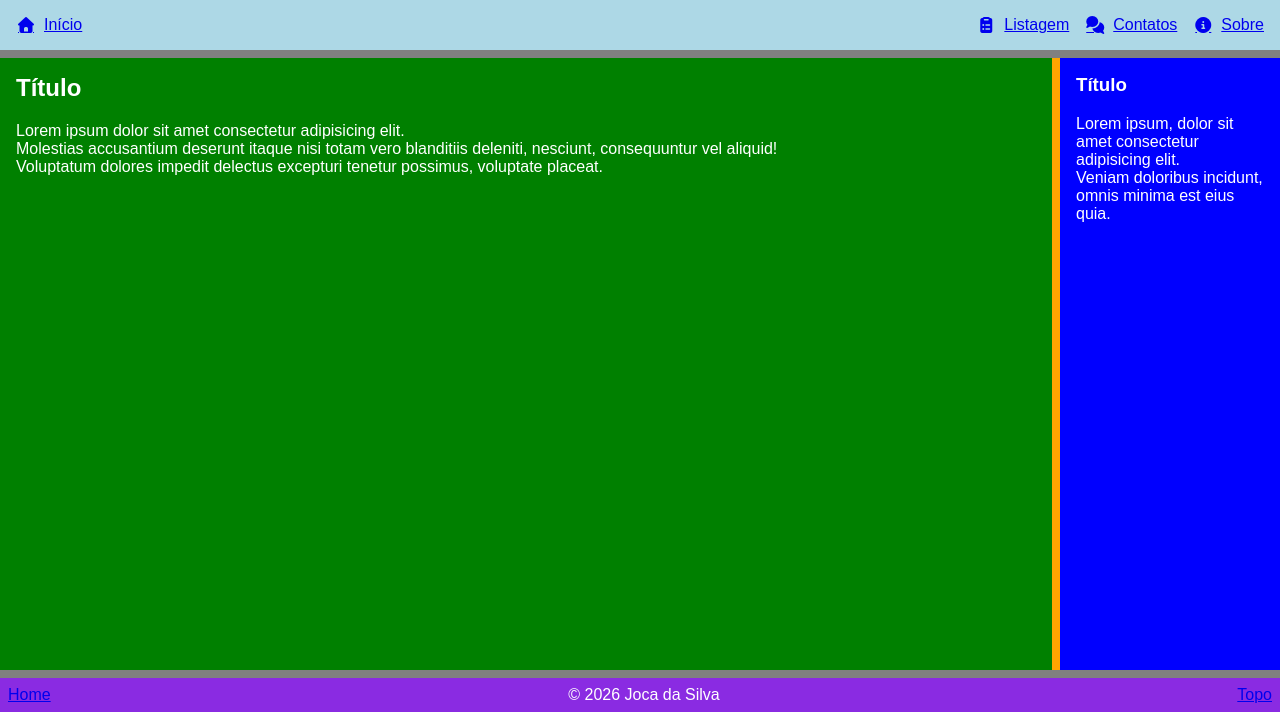
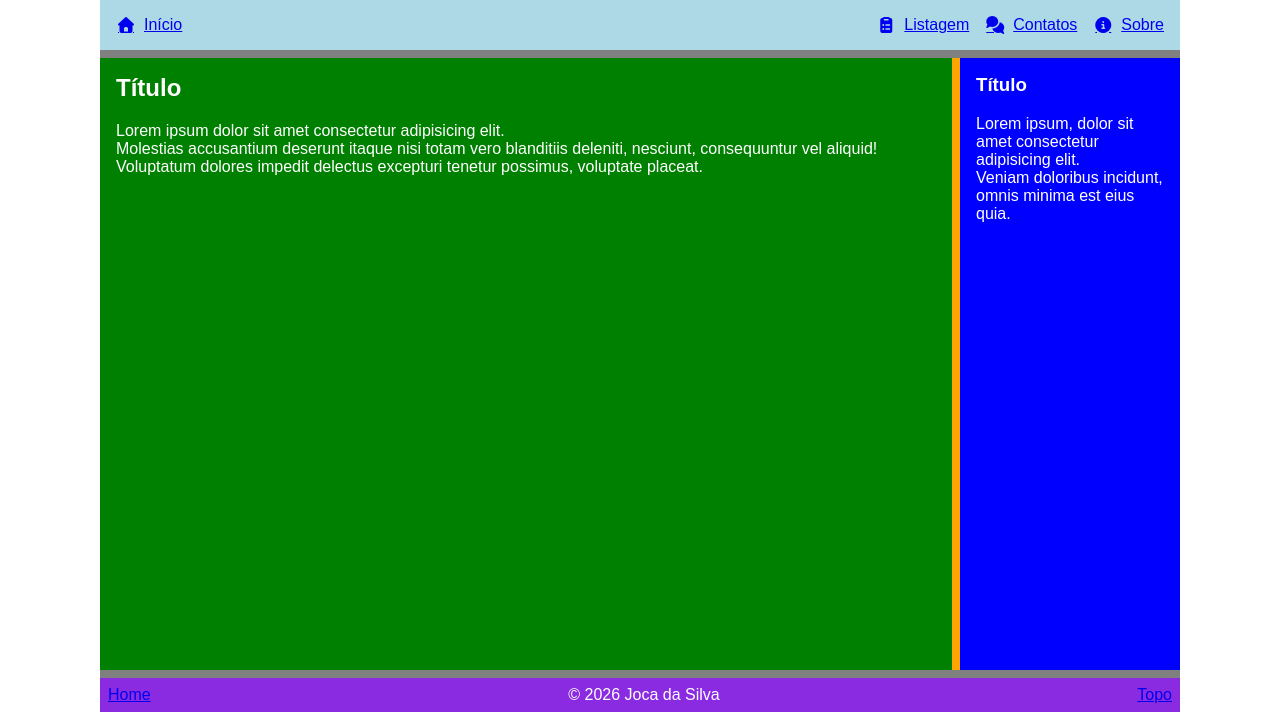
Before and after one commit to Luferat/layout, a plain HTML site: page index.html in a window 1280 px wide. Shown: the part 88-800 px from the top of the page. Drawn offline with Linux system fonts and the light colour scheme.

Commit message:
Update index.html

```diff
--- a/index.html
+++ b/index.html
@@ -26,6 +26,8 @@
             display: flex;
             flex-direction: column;
             gap: .5rem;
+            max-width: 1080px;
+            margin: auto;
         }
 
         header {
```
